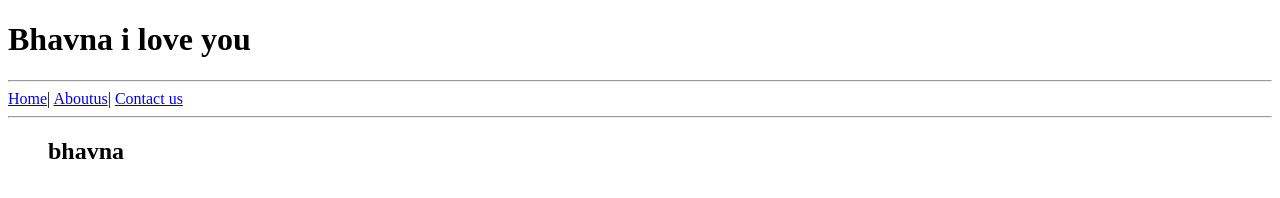
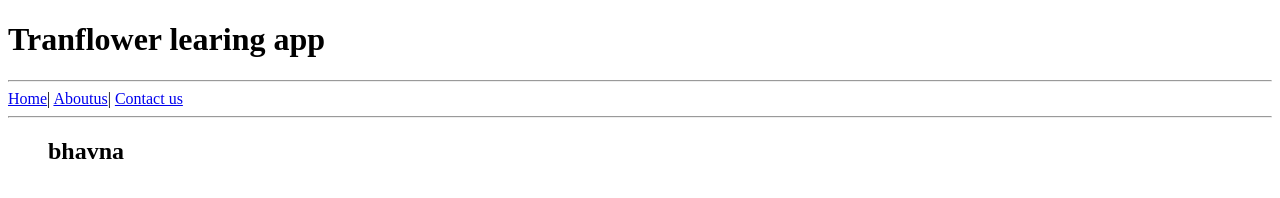
Before and after one commit to SuhasKajawe/SDM, a website: page public/index.html in a window 1280 px wide. Drawn offline with Linux system fonts and the light colour scheme.

Commit message:
Update index.html

```diff
--- a/public/index.html
+++ b/public/index.html
@@ -5,7 +5,7 @@
     <title>suhas kajawe</title>
 </head>
 <body>
-    <h1>Bhavna i love you</h1>
+    <h1>Tranflower learing app</h1>
     <hr />
     <a href="/index.html">Home</a>| <a href="/aboutus.html">Aboutus</a>| <a href="/contact.html">Contact us</a>
     <hr />
```
